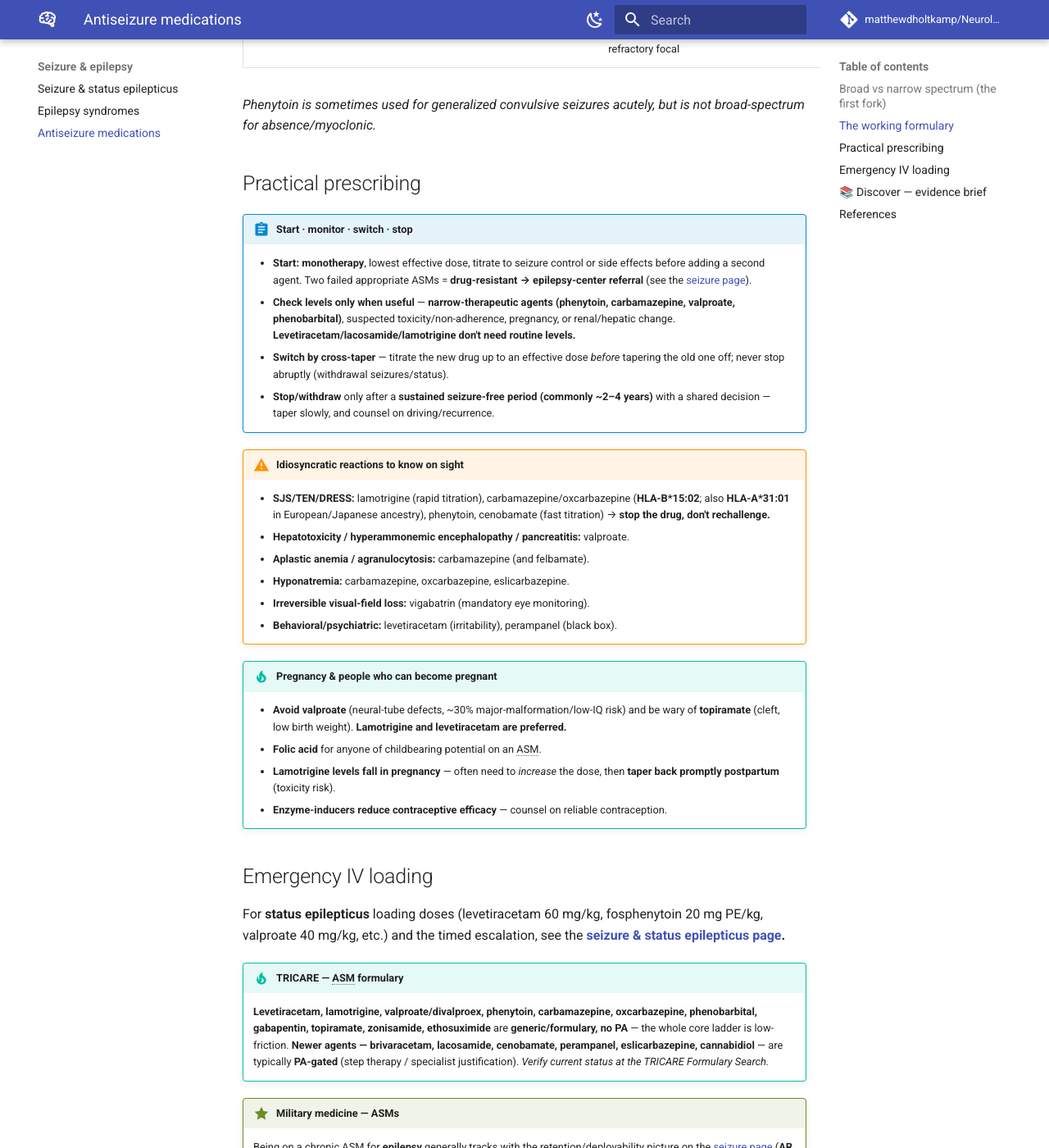
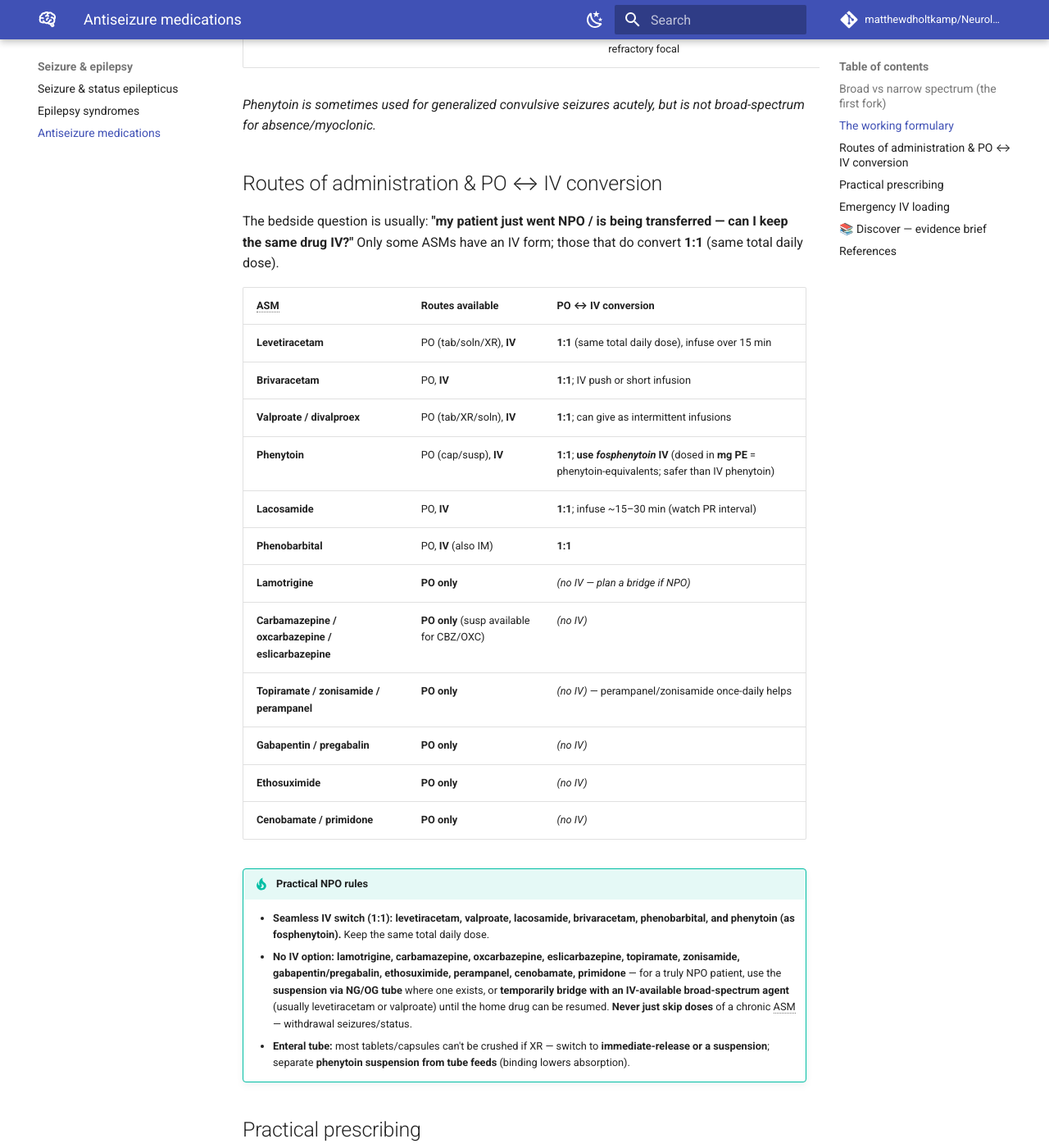
Before and after one commit to matthewdholtkamp/Neurology, an MkDocs documentation site: the page built from docs/seizure/asm.md, in a window 1280 px wide and 1400 px high, scrolled down 2370 px. Shown: the whole window at 82% size. Built offline with MkDocs 1.6.1 and Material for MkDocs 9.7.7, drawn with Linux system fonts in a browser that asks for light colours; comment, search, counter and statistics services are not loaded; some of the changed text lies outside the part shown.

Commit message:
ASM page: add routes of administration + PO<->IV conversion table
- New 'Routes of administration & PO<->IV conversion' table: which ASMs have IV
  (levetiracetam, valproate, lacosamide, brivaracetam, phenobarbital, phenytoin-as-
  fosphenytoin) with 1:1 conversion, vs PO-only agents.
- Practical NPO rules box: seamless 1:1 IV switch list; PO-only bridge strategy
  (NG/OG suspension or bridge with IV agent, never skip doses); enteral-tube +
  phenytoin/tube-feed separation caveat.
- Discover bullet + footer note.

Co-Authored-By: Claude Fable 5 <noreply@anthropic.com>

```diff
--- a/docs/seizure/asm.md
+++ b/docs/seizure/asm.md
@@ -47,6 +47,37 @@ monotherapy first.
 
 *Phenytoin is sometimes used for generalized convulsive seizures acutely, but is not broad-spectrum
 for absence/myoclonic.*
+
+## Routes of administration & PO ↔ IV conversion
+
+The bedside question is usually: **"my patient just went NPO / is being transferred — can I keep the
+same drug IV?"** Only some ASMs have an IV form; those that do convert **1:1** (same total daily dose).
+
+| ASM | Routes available | PO ↔ IV conversion |
+|---|---|---|
+| **Levetiracetam** | PO (tab/soln/XR), **IV** | **1:1** (same total daily dose), infuse over 15 min |
+| **Brivaracetam** | PO, **IV** | **1:1**; IV push or short infusion |
+| **Valproate / divalproex** | PO (tab/XR/soln), **IV** | **1:1**; can give as intermittent infusions |
+| **Phenytoin** | PO (cap/susp), **IV** | **1:1**; **use *fosphenytoin* IV** (dosed in **mg PE** = phenytoin-equivalents; safer than IV phenytoin) |
+| **Lacosamide** | PO, **IV** | **1:1**; infuse ~15–30 min (watch PR interval) |
+| **Phenobarbital** | PO, **IV** (also IM) | **1:1** |
+| **Lamotrigine** | **PO only** | *(no IV — plan a bridge if NPO)* |
+| **Carbamazepine / oxcarbazepine / eslicarbazepine** | **PO only** (susp available for CBZ/OXC) | *(no IV)* |
+| **Topiramate / zonisamide / perampanel** | **PO only** | *(no IV)* — perampanel/zonisamide once-daily helps |
+| **Gabapentin / pregabalin** | **PO only** | *(no IV)* |
+| **Ethosuximide** | **PO only** | *(no IV)* |
+| **Cenobamate / primidone** | **PO only** | *(no IV)* |
+
+!!! tip "Practical NPO rules"
+    - **Seamless IV switch (1:1):** **levetiracetam, valproate, lacosamide, brivaracetam, phenobarbital,
+      and phenytoin (as fosphenytoin).** Keep the same total daily dose.
+    - **No IV option:** **lamotrigine, carbamazepine, oxcarbazepine, eslicarbazepine, topiramate,
+      zonisamide, gabapentin/pregabalin, ethosuximide, perampanel, cenobamate, primidone** — for a
+      truly NPO patient, use the **suspension via NG/OG tube** where one exists, or **temporarily bridge
+      with an IV-available broad-spectrum agent** (usually levetiracetam or valproate) until the home
+      drug can be resumed. **Never just skip doses** of a chronic ASM — withdrawal seizures/status.
+    - **Enteral tube:** most tablets/capsules can't be crushed if XR — switch to **immediate-release
+      or a suspension**; separate **phenytoin suspension from tube feeds** (binding lowers absorption).
 
 ## Practical prescribing
 
@@ -115,6 +146,9 @@ For **status epilepticus** loading doses (levetiracetam 60 mg/kg, fosphenytoin 2
   in pregnancy and must fall postpartum.
 - **Refractory focal epilepsy:** **cenobamate** offers the best seizure-freedom among newer adjuncts
   (slow titration for DRESS).
+- **Know which ASMs go IV (1:1) for the NPO/transfer patient:** **levetiracetam, valproate, lacosamide,
+  brivaracetam, phenobarbital, phenytoin (as fosphenytoin).** The rest are **PO-only** — bridge with an
+  IV agent rather than skip doses.
 
 **Key sources:** author SCUTBOOK ASM formulary (modernized); SANAD II (maintenance choices); AAN/AES
 first-seizure guidance; ILAE syndrome papers; ASM prescribing/pregnancy reviews (NEJM 2021, JAMA 2022).
@@ -133,6 +167,8 @@ first-seizure guidance; ILAE syndrome papers; ASM prescribing/pregnancy reviews
 *Verified July 2026: spectrum classification, enzyme-interaction profiles (inducers vs valproate
 inhibition), narrow-therapeutic-index monitoring, idiosyncratic-reaction and HLA-screening points, the
 pregnancy hierarchy (lamotrigine/levetiracetam preferred, avoid valproate/topiramate), and the
-newer-agent landscape (cenobamate for refractory focal) reflect current references. Doses are typical
-adult maintenance ranges — confirm against a current drug reference and adjust for renal/hepatic
-function. Retention citations should be confirmed against AR 40-501 / DoDI 6130.03 before counseling.*
+newer-agent landscape (cenobamate for refractory focal) reflect current references. **Route/IV
+availability and 1:1 PO↔IV conversion** (levetiracetam, valproate, lacosamide, brivaracetam,
+phenobarbital, fosphenytoin) are as labeled — confirm the specific product/formulation locally. Doses
+are typical adult maintenance ranges — confirm against a current drug reference and adjust for renal/
+hepatic function. Retention citations should be confirmed against AR 40-501 / DoDI 6130.03 before counseling.*
```
